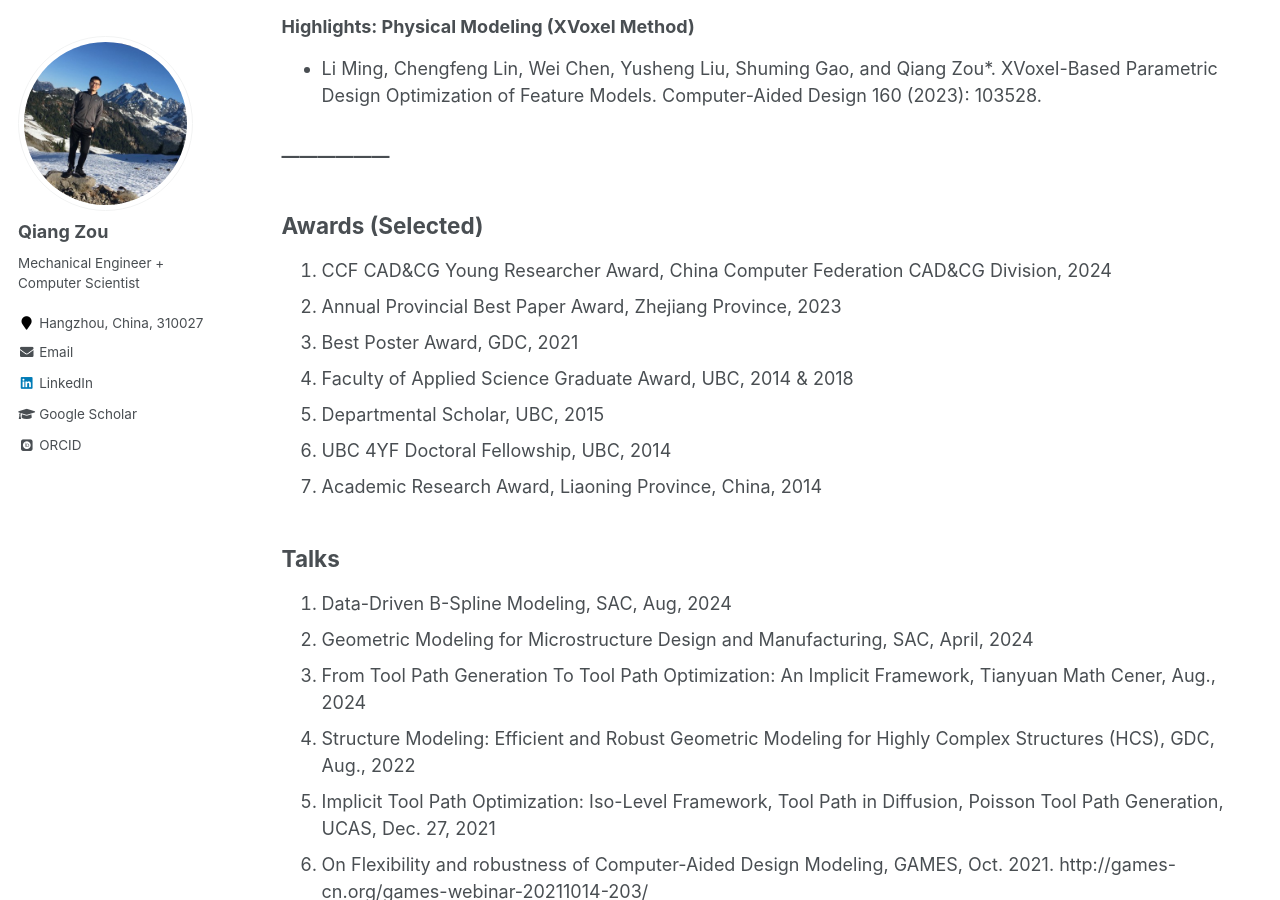
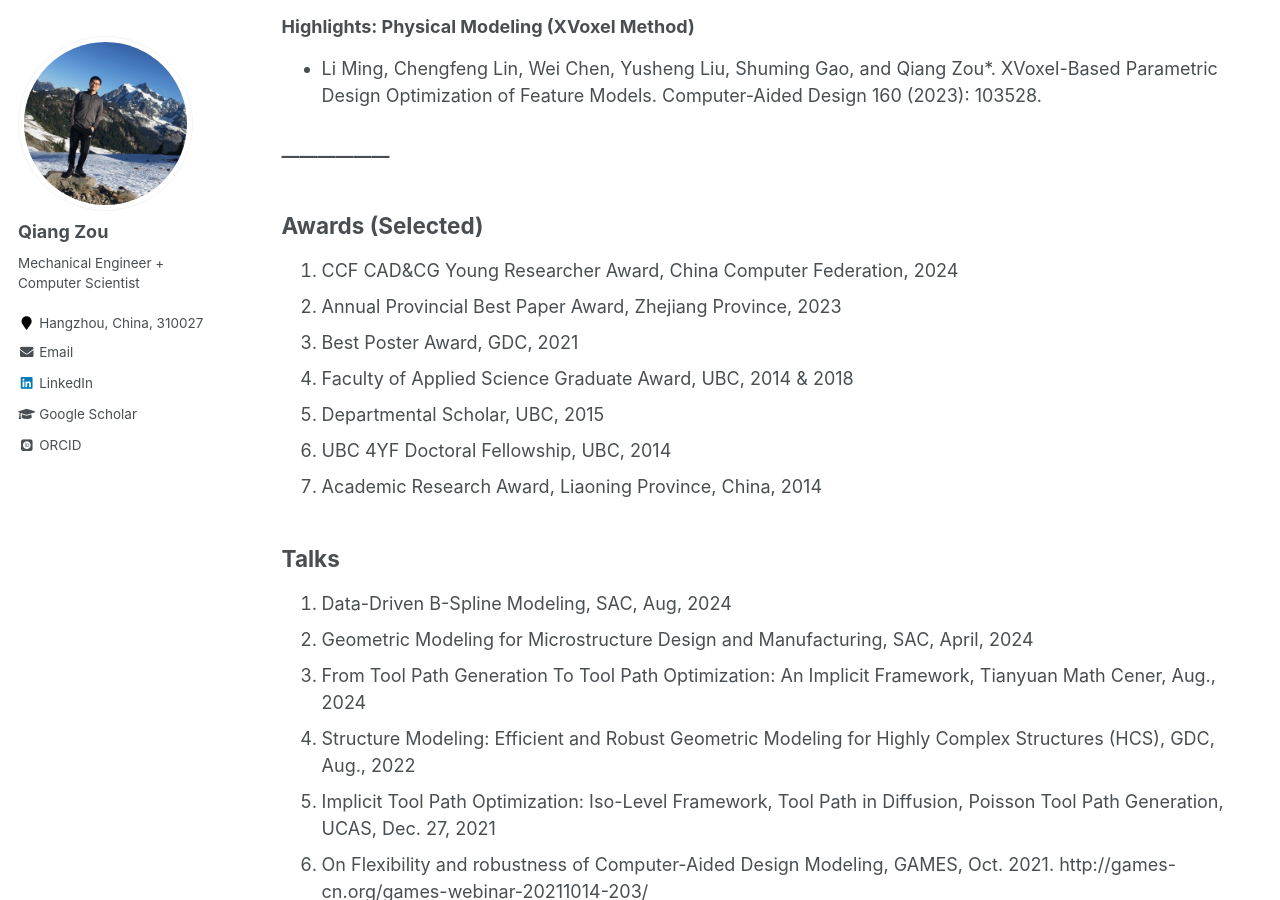
Before and after one commit to Qiang-Zou/Qiang-Zou.github.io, a Jekyll site: the page built from _pages/research.md, in a window 1280 px wide and 900 px high, scrolled down 1964 px. Built offline with Jekyll 4.4.1, drawn with Linux system fonts in a browser that asks for light colours; some web fonts are replaced; formulas are drawn with MathJax 3.

Commit message:
Update research.md

```diff
--- a/_pages/research.md
+++ b/_pages/research.md
@@ -95,7 +95,7 @@ See [Google Scholar](https://scholar.google.com/citations?user=9FwFNqAAAAAJ&hl=e
 
 
 ## Awards (Selected)
-1. CCF CAD&CG Young Researcher Award, China Computer Federation CAD&CG Division, 2024
+1. CCF CAD&CG Young Researcher Award, China Computer Federation, 2024
 1. Annual Provincial Best Paper Award, Zhejiang Province, 2023
 1. Best Poster Award, GDC, 2021
 1. Faculty of Applied Science Graduate Award, UBC, 2014 & 2018
```
